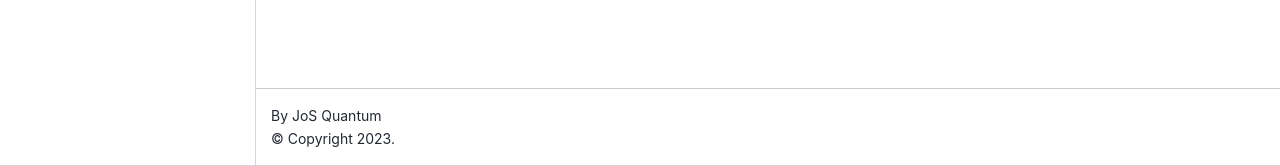
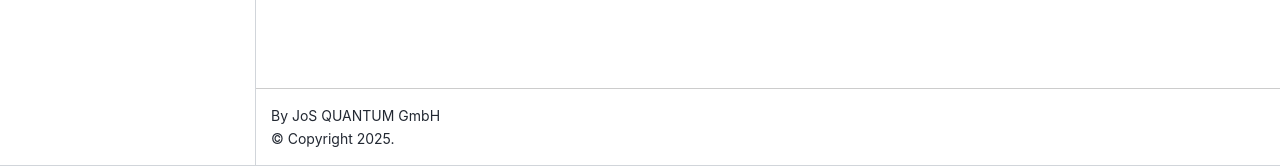
Before and after one commit to jordan0809/geqo, a Jupyter Book: the page built from doc/api-reference.md, in a window 1280 px wide. Shown: the part 734-900 px from the top of the page. Built offline with Jupyter Book 1.0.4 settings and Sphinx 7.4.7 and the Sphinx Book theme 1.1.4, drawn with Linux system fonts in a browser that asks for light colours.

Commit message:
change jos name and copyright year

```diff
--- a/doc/_config.yml
+++ b/doc/_config.yml
@@ -2,8 +2,9 @@
 # Learn more at https://jupyterbook.org/customize/config.html
 
 title: geqo Documentation
-author: JoS Quantum
+author: JoS QUANTUM GmbH
 logo: _static/geqo_logo.png
+copyright: "2025"
 
 # Force re-execution of notebooks on each build.
 # See https://jupyterbook.org/content/execute.html
```
